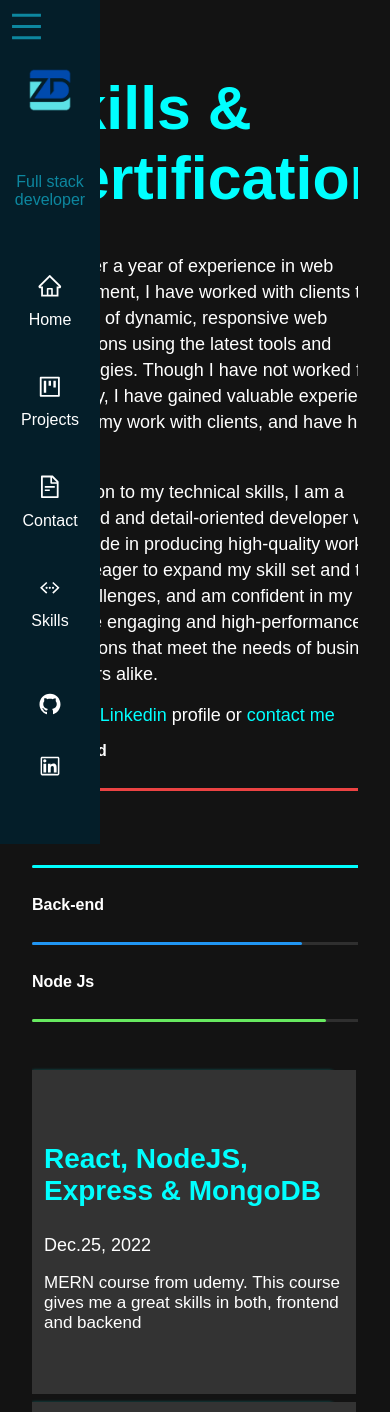
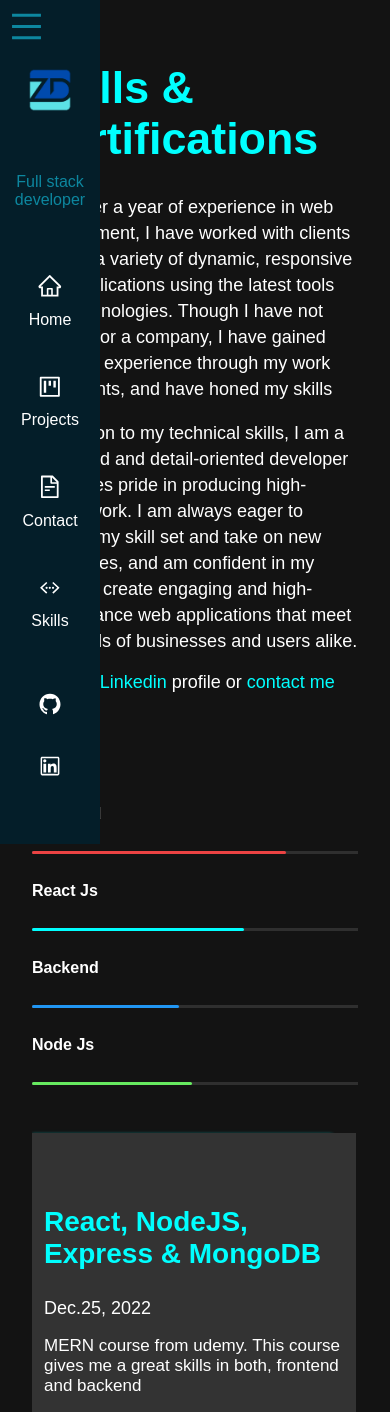
Before and after one commit to Dzenoo/Portfolio, a React (Create React App) app: page /skills in a window 390 px wide. Shown: the top 1412 px of the page. Built offline with nearby package versions, Linux system fonts and the light colour scheme.

Commit message:
Enabling emails

```diff
--- a/package.json
+++ b/package.json
@@ -6,12 +6,14 @@
     "@testing-library/jest-dom": "^5.16.5",
     "@testing-library/react": "^13.4.0",
     "@testing-library/user-event": "^13.5.0",
+    "emailjs-com": "^3.2.0",
     "react": "^18.2.0",
     "react-dom": "^18.2.0",
     "react-icons": "^4.7.1",
     "react-router-dom": "^6.8.1",
     "react-scripts": "5.0.1",
     "react-scroll-trigger": "^0.6.14",
+    "react-toastify": "^9.1.1",
     "react-transition-group": "^4.4.5",
     "web-vitals": "^2.1.4"
   },
--- a/src/components/contact/Contact.js
+++ b/src/components/contact/Contact.js
@@ -1,12 +1,36 @@
 import React from "react";
 import { AiOutlineMail } from "react-icons/ai";
+import { ToastContainer, toast } from "react-toastify";
+import emailjs from "emailjs-com";
+import "react-toastify/dist/ReactToastify.css";
 import "./Contact.css";
 
 const contactText = "Let's Chat";
 
 const Contact = () => {
+  const sendEmailHandler = (e) => {
+    e.preventDefault();
+
+    emailjs
+      .sendForm(
+        "service_eggshcb",
+        "template_d785fqr",
+        e.target,
+        "Gg5MgAyf0bp2kUhaE"
+      )
+      .then((res) => {
+        console.log(res);
+      })
+      .catch((err) => console.log(err));
+
+    toast.success("Email has sent!");
+
+    e.target.reset();
+  };
+
   return (
-    <div>
+    <>
+      <ToastContainer />
       <div className="contact_container">
         <div className="contact_text">
           <h1>
@@ -36,24 +60,26 @@ const Contact = () => {
             <span className="mail_se">frontprogramer@gmail.com</span>
           </p>
         </div>
-        <form className="contact_form">
+        <form className="contact_form" onSubmit={sendEmailHandler}>
           <h1>Send Me a Message🚀</h1>
           <div className="flex">
             <div className="form_control ">
-              <input required="required" type="text" />
+              <input required="required" type="text" id="name" name="name" />
               <span>Name</span>
             </div>
             <div className="form_control ">
-              <input required="required" type="email" />
+              <input required="required" type="email" id="email" name="email" />
               <span>Email</span>
             </div>
           </div>
 
-          <textarea placeholder="Message" rows={30}></textarea>
-          <button className="send_button">Send</button>
+          <textarea placeholder="Message" rows={30} name="message"></textarea>
+          <button type="submit" className="send_button">
+            Send
+          </button>
         </form>
       </div>
-    </div>
+    </>
   );
 };
 
--- a/src/components/projects/Projects.css
+++ b/src/components/projects/Projects.css
@@ -32,7 +32,7 @@
   padding: 12px;
   height: 0;
   width: fit-content;
-  background: linear-gradient(to top, #121212, rgba(0, 255, 255, 0.267));
+  background: linear-gradient(to top, #000000, rgba(0, 255, 255, 0.267));
   backdrop-filter: blur(5px);
   color: #fff;
   display: flex;
--- a/src/components/skills/Skills.css
+++ b/src/components/skills/Skills.css
@@ -4,9 +4,11 @@
   align-items: flex-start;
   overflow: hidden;
   flex-wrap: wrap;
+  gap: 6em;
 }
 
 .skills_section .skill_text {
+  animation: spanAnimation 2s;
   max-width: 800px;
 }
 
@@ -38,7 +40,7 @@
   position: absolute;
   top: 20px;
   width: 0;
-  height: 20px;
+  height: 2px;
   background-color: aqua;
   transition: 0.4s;
 }
@@ -53,6 +55,7 @@
   display: flex;
   flex-direction: column;
   gap: 3em;
+  animation: spanAnimation 2s;
 }
 
 .skills_container p {
@@ -61,7 +64,7 @@
 }
 
 .container {
-  width: 600px;
+  width: 100%;
   background-color: rgb(47, 47, 47);
   transition: 0.3s;
 }
@@ -158,3 +161,9 @@
 .cart_card:hover {
   transform: rotateY(180deg);
 }
+
+@media (max-width: 425px) {
+  .skills_section .skill_text h1 {
+    font-size: 2.8em;
+  }
+}
--- a/src/components/skills/Skills.js
+++ b/src/components/skills/Skills.js
@@ -37,7 +37,7 @@ const Skills = () => {
 
         <div className="skills_container">
           <div className="bar">
-            <p>Front-end</p>
+            <p>Frontend</p>
             <div class="container">
               <div class="skills front"></div>
             </div>
@@ -47,7 +47,7 @@ const Skills = () => {
               <div class="skills react"></div>
             </div>
 
-            <p>Back-end</p>
+            <p>Backend</p>
             <div class="container">
               <div class="skills back"></div>
             </div>
```
Also changed, not shown: 1 other file (tests, documents, lock files or other folders).
